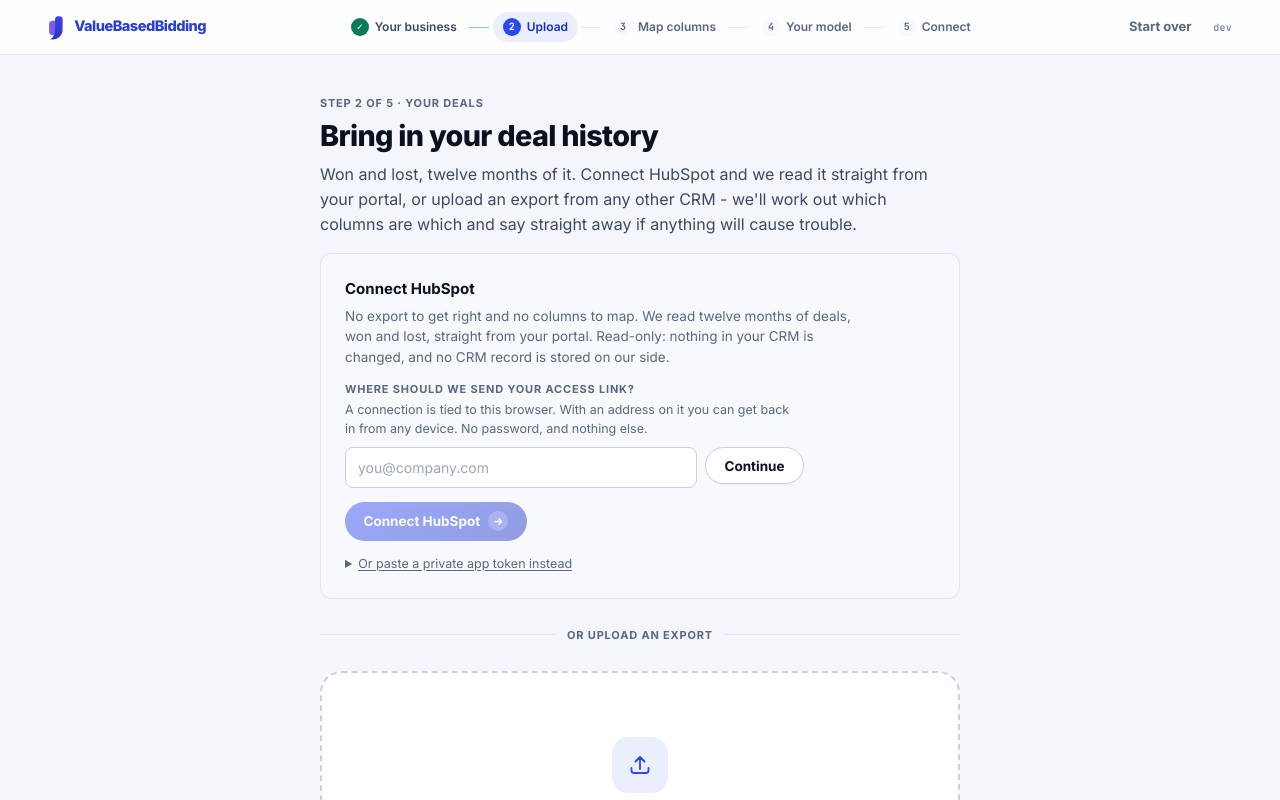
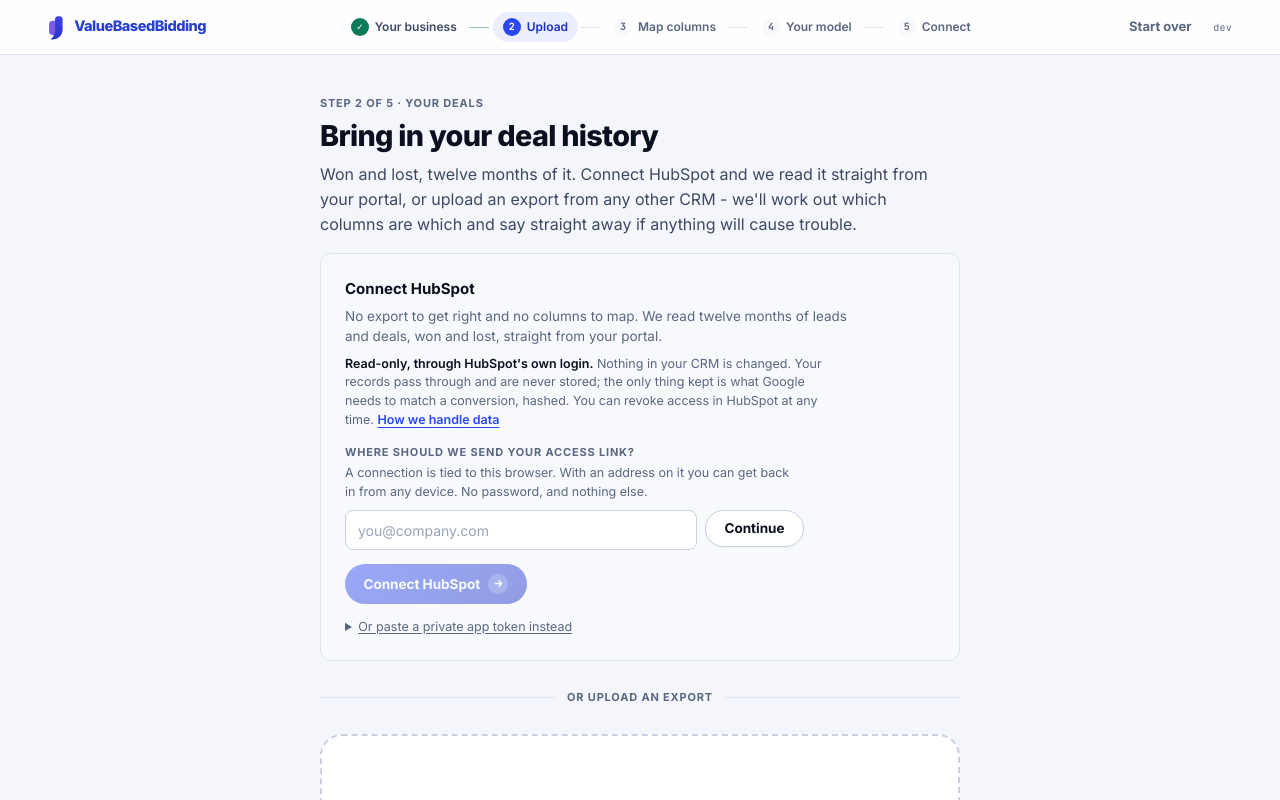
Before and after one commit to alonosz/VBB, a Next.js app: page /diagnostic/upload in a window 1280 px wide. Shown: the top 800 px of the page. Built offline with nearby package versions, Linux system fonts and the light colour scheme.

Commit message:
Say plainly what a HubSpot connection can and cannot touch
Co-Authored-By: Claude Fable 5.1 <noreply@anthropic.com>
Claude-Session: https://claude.ai/code/session_01WVZ1rVUpurohtxmsT1QBvg

```diff
--- a/src/components/diagnostic/ConnectHubSpot.tsx
+++ b/src/components/diagnostic/ConnectHubSpot.tsx
@@ -279,8 +279,16 @@ export function ConnectHubSpot({
       <p className="text-[15px] font-bold">Connect HubSpot</p>
       <p className="mt-1.5 max-w-[62ch] text-[13.5px] text-[var(--muted)]">
         No export to get right and no columns to map. We read twelve months of
-        deals, won and lost, straight from your portal. Read-only: nothing in
-        your CRM is changed, and no CRM record is stored on our side.
+        leads and deals, won and lost, straight from your portal.
+      </p>
+      <p className="mt-2 max-w-[62ch] text-[12.5px] text-[var(--muted)]">
+        <span className="font-semibold text-[var(--foreground)]">Read-only, through HubSpot&apos;s own login.</span>{" "}
+        Nothing in your CRM is changed. Your records pass through and are never
+        stored; the only thing kept is what Google needs to match a conversion,
+        hashed. You can revoke access in HubSpot at any time.{" "}
+        <a href="/privacy" className="font-semibold text-[var(--primary)] underline underline-offset-[3px]">
+          How we handle data
+        </a>
       </p>
 
       <ConnectIdentity email={contactEmail} onChange={setContactEmail} />
```
